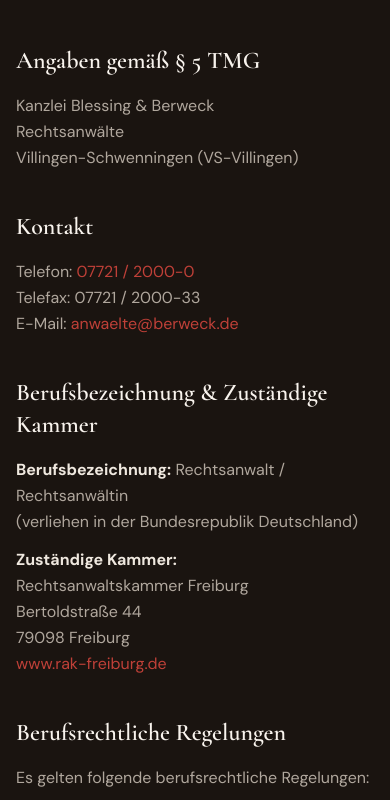
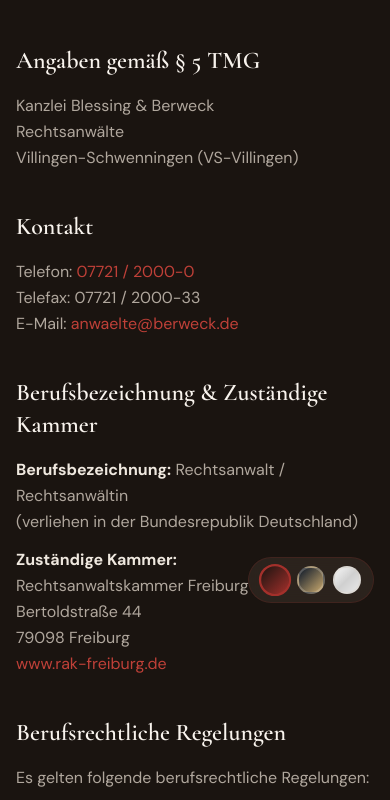
Before and after one commit to nelkemedia/BundBLanding, a website: page impressum.html in a window 390 px wide. Shown: the part 225-1025 px from the top of the page. Drawn offline with nearby package versions, Linux system fonts and the light colour scheme.

Commit message:
Mobile Menu fixed, Theme switcher refactored

```diff
--- a/impressum.html
+++ b/impressum.html
@@ -18,7 +18,9 @@
       <div class="flex items-center justify-between h-20">
         <a href="index.html" class="flex items-center gap-3 group">
           <div class="w-10 h-10 border-2 border-gold-500 flex items-center justify-center rotate-45 group-hover:rotate-0 transition-transform duration-500">
-            <span class="font-display text-gold-500 font-bold text-lg -rotate-45 group-hover:rotate-0 transition-transform duration-500">B</span>
+            <span class="font-display text-gold-500 font-bold text-lg -rotate-45 group-hover:rotate-0 transition-transform duration-500">
+              <span class="text-warm-50">B</span>&<span class="text-warm-50">B</span>
+            </span>
           </div>
           <span class="font-display text-xl tracking-wide text-warm-50">Blessing <span class="text-gold-500">&amp;</span> Berweck</span>
         </a>
@@ -180,5 +182,8 @@
     </div>
   </footer>
 
+  <!-- Theme Switcher -->
+  <script src="src/theme-switcher.js"></script>
+
 </body>
 </html>
--- /dev/null
+++ b/src/theme-switcher.js
@@ -0,0 +1,61 @@
+// ─── Theme Restore (runs immediately to prevent FOUC) ───
+(function () {
+  var saved = localStorage.getItem('bb-theme');
+  if (saved && saved !== 'default') {
+    document.documentElement.setAttribute('data-theme', saved);
+  }
+})();
+
+// ─── Theme Switcher UI ───
+document.addEventListener('DOMContentLoaded', function () {
+  var themes = [
+    { id: 'default', gradient: 'linear-gradient(135deg, #1a1410, #a3302b)', title: 'Rot-Schema' },
+    { id: 'gold', gradient: 'linear-gradient(135deg, #0a1628, #c9a96e)', title: 'Navy-Gold-Schema' },
+    { id: 'light', gradient: 'linear-gradient(135deg, #f5f5f5, #d0d0d0, #e8e8e8)', title: 'Hell-Schema' }
+  ];
+
+  var switcher = document.createElement('div');
+  switcher.id = 'theme-switcher';
+  switcher.className = 'fixed bottom-4 right-4 z-50 flex items-center gap-2 glass-card px-3 py-2 rounded-full lg:bottom-6 lg:right-6';
+
+  themes.forEach(function (t) {
+    var btn = document.createElement('button');
+    btn.setAttribute('data-set-theme', t.id);
+    btn.className = 'theme-btn w-7 h-7 rounded-full border-2 border-warm-200/30 transition-all duration-300';
+    btn.style.background = t.gradient;
+    btn.title = t.title;
+    btn.setAttribute('aria-label', t.title);
+    switcher.appendChild(btn);
+  });
+
+  document.body.appendChild(switcher);
+
+  var saved = localStorage.getItem('bb-theme') || 'default';
+
+  function markActive(activeTheme) {
+    switcher.querySelectorAll('[data-set-theme]').forEach(function (b) {
+      b.style.borderColor = '';
+      b.style.transform = '';
+    });
+    var active = switcher.querySelector('[data-set-theme="' + activeTheme + '"]');
+    if (active) {
+      active.style.borderColor = 'var(--color-gold-500)';
+      active.style.transform = 'scale(1.15)';
+    }
+  }
+
+  markActive(saved);
+
+  switcher.querySelectorAll('[data-set-theme]').forEach(function (btn) {
+    btn.addEventListener('click', function () {
+      var theme = btn.getAttribute('data-set-theme');
+      if (theme === 'default') {
+        document.documentElement.removeAttribute('data-theme');
+      } else {
+        document.documentElement.setAttribute('data-theme', theme);
+      }
+      localStorage.setItem('bb-theme', theme);
+      markActive(theme);
+    });
+  });
+});
```
Also changed, not shown: datenschutz.html (+6 -1 lines), index.html (+4 -42 lines).
